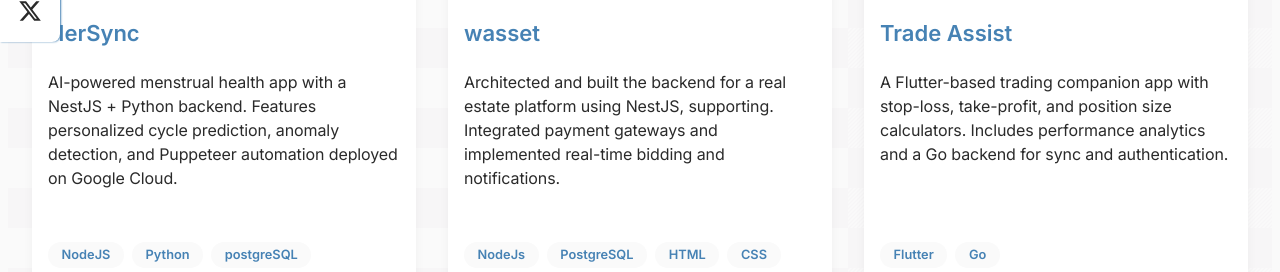
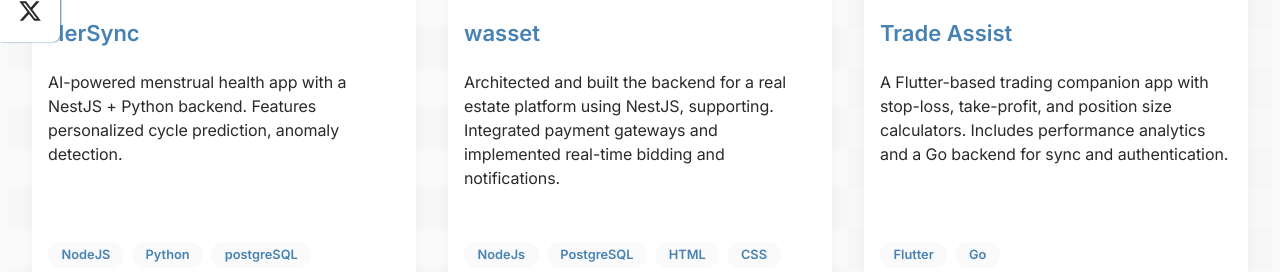
Before and after one commit to ehis-io/ehis-portfolio, a Next.js app: page /ehis-portfolio/projects in a window 1280 px wide. Shown: the part 462-734 px from the top of the page. Built offline with nearby package versions, Linux system fonts and the light colour scheme; a web font is replaced by a local one.

Commit message:
fix description

```diff
--- a/app/projects/page.tsx
+++ b/app/projects/page.tsx
@@ -5,7 +5,7 @@ const projects = [
   {
     title: 'HerSync',
     description:
-      'AI-powered menstrual health app with a NestJS + Python backend. Features personalized cycle prediction, anomaly detection, and Puppeteer automation deployed on Google Cloud.',
+      'AI-powered menstrual health app with a NestJS + Python backend. Features personalized cycle prediction, anomaly detection.',
     stack: ['NodeJS', 'Python', 'postgreSQL'],
     imageUrl:
       'https://res.cloudinary.com/podcast-file/image/upload/v1747433667/hersync_lb32te.jpg',
```
